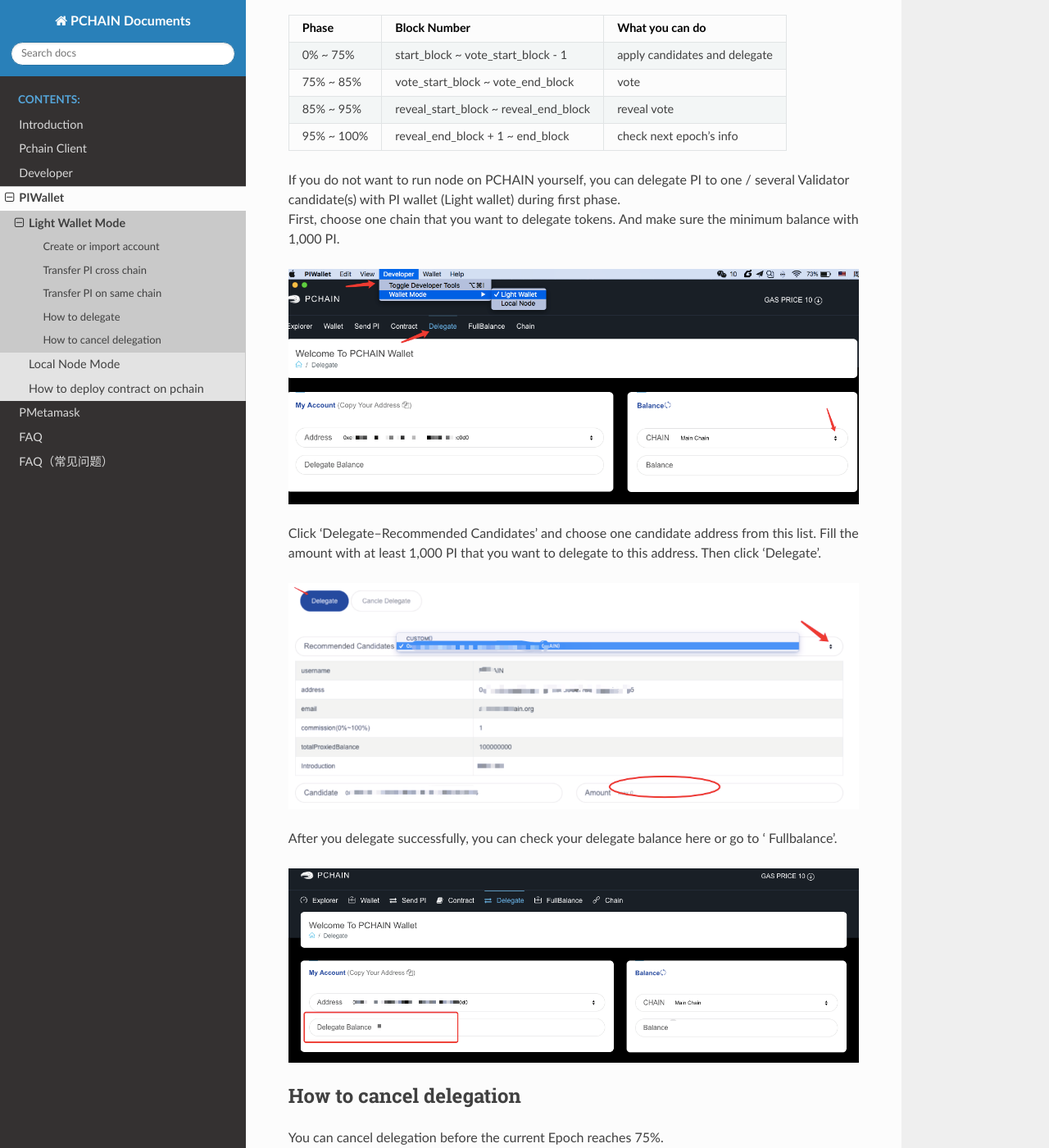
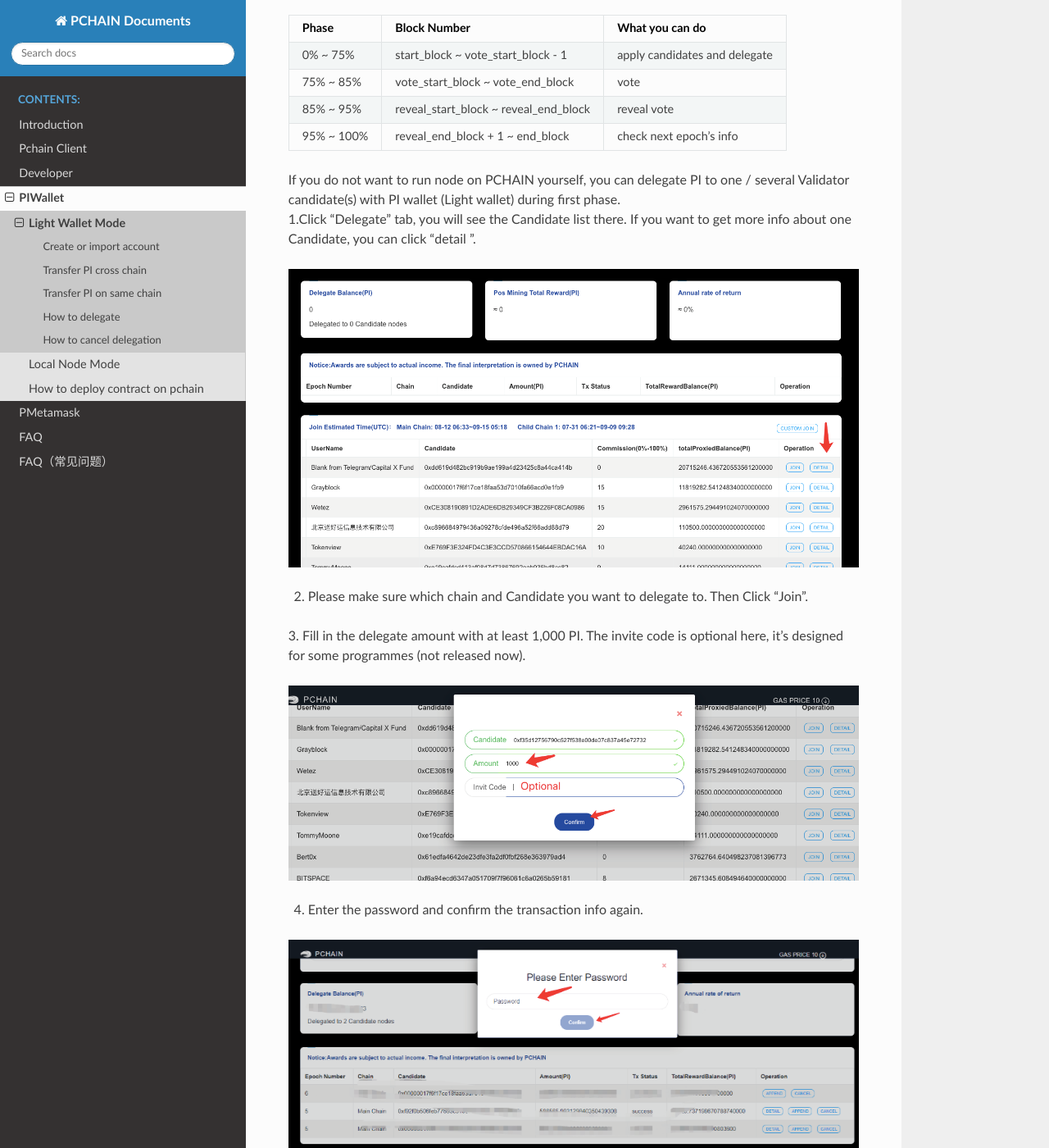
Before and after one commit to pchain-org/pchain-guide, a Sphinx documentation site: the page built from pchaindoc/source/wallet/LightWallet.rst, in a window 1280 px wide and 1400 px high, scrolled down 1807 px. Shown: the whole window at 82% size. Built offline with Sphinx 7.4.7 and the Read the Docs theme 2.0.0, drawn with Linux system fonts in a browser that asks for light colours; some of the changed text lies outside the part shown.

Commit message:
update delegate instruction

```diff
--- a/pchaindoc/source/wallet/LightWallet.rst
+++ b/pchaindoc/source/wallet/LightWallet.rst
@@ -50,17 +50,40 @@
 +------------+--------------------------------------+------------------------------+
 
 | If you do not want to run node on PCHAIN yourself, you can delegate PI to one / several Validator candidate(s) with PI wallet (Light wallet) during first phase.
-| First, choose one chain that you want to delegate tokens. And make sure the minimum balance with 1,000 PI.
+| 1.Click “Delegate” tab, you will see the Candidate list there. If you want to get more info about one Candidate, you can click “detail ”.
 
-.. image:: ../_static/wallet/delegatepage.png
+.. image:: ../_static/wallet/delegate0.png
 
-Click ‘Delegate--Recommended Candidates’ and choose one candidate address from this list. Fill the amount with at least 1,000 PI that you want to delegate to this address. Then click ‘Delegate’.
+2. Please make sure which chain and Candidate you want to delegate to. Then Click “Join”.
+3. Fill in the delegate amount with at least 1,000 PI.
+The invite code is optional here, it’s designed for some programmes (not released now).
 
-.. image:: ../_static/wallet/clickdelegate.png
+.. image:: ../_static/wallet/delegate1.png
 
-After you delegate successfully, you can check your delegate balance here or go to ‘ Fullbalance’.
+4. Enter the password and confirm the transaction info again.
 
-.. image:: ../_static/wallet/checkdelegate.png
+.. image:: ../_static/wallet/delegate2.png
+
+.. image:: ../_static/wallet/delegate3.png
+
+5. You can check the delegation details here.
+
+.. image:: ../_static/wallet/delegate4.png
+
+DETAIL: You can check the daily pos mining reward that you get.
+
+.. image:: ../_static/wallet/delegate5.png
+
+APPEND: You can delegate more PI to this Candidate before 75% of the Epoch height.
+CANCEL: You can cancel delegation before 75% of the Epoch height.
+
+6. “Delegate balance” is the amount you delegated to Candidate(s) who are mining blocks for reward as Validator(s) with your delegation.
+“Delegate to ** Candidate nodes” means the number of Candidate node(s) as Validator(s) who are mining blocks for reward with your delegation.
+“Total pos mining reward” is the reward amount you got before 23:59:59 yesterday (UTC+8) .
+“The annual return” = the daily reward/ the delegated amount *365*100%
+
+.. image:: ../_static/wallet/delegate5.png
+
 
 .. _Wallet Cancel Delegation:
 
@@ -75,11 +98,5 @@
 2) If your candidate is not validator in current Epoch, then the cancelation will take effect immediately and your PI will be automatically unlocked to your balance.
 
 
-| Click ‘Delegate--Chain--Cancel Delegate’.
-
-.. image:: ../_static/wallet/canceldelegate.png
-
 | Choose the candidate that your want to cancel delegation to from the list. The default amount shows the total amount that you delegate to this address.
 | You can cancel with total delegation amount. Also, you can define the amount that you want to decrease but ensure the delegate balance to this address is equal or greater than 1,000 PI.
-
-.. image:: ../_static/wallet/canceldelegatefromlist.png
```
Also changed, not shown: pchaindoc/source/_static/wallet/canceldelegate.png (deleted), pchaindoc/source/_static/wallet/canceldelegatefromlist.png (deleted), pchaindoc/source/_static/wallet/checkdelegate.png (deleted), pchaindoc/source/_static/wallet/clickdelegate.png (deleted), pchaindoc/source/_static/wallet/delegate0.png (added), pchaindoc/source/_static/wallet/delegate1.png (added), pchaindoc/source/_static/wallet/delegate2.png (added), pchaindoc/source/_static/wallet/delegate3.png (added), pchaindoc/source/_static/wallet/delegate4.png (added), pchaindoc/source/_static/wallet/delegate5.png (added), pchaindoc/source/_static/wallet/delegate6.png (added), pchaindoc/source/_static/wallet/delegatepage.png (deleted).
